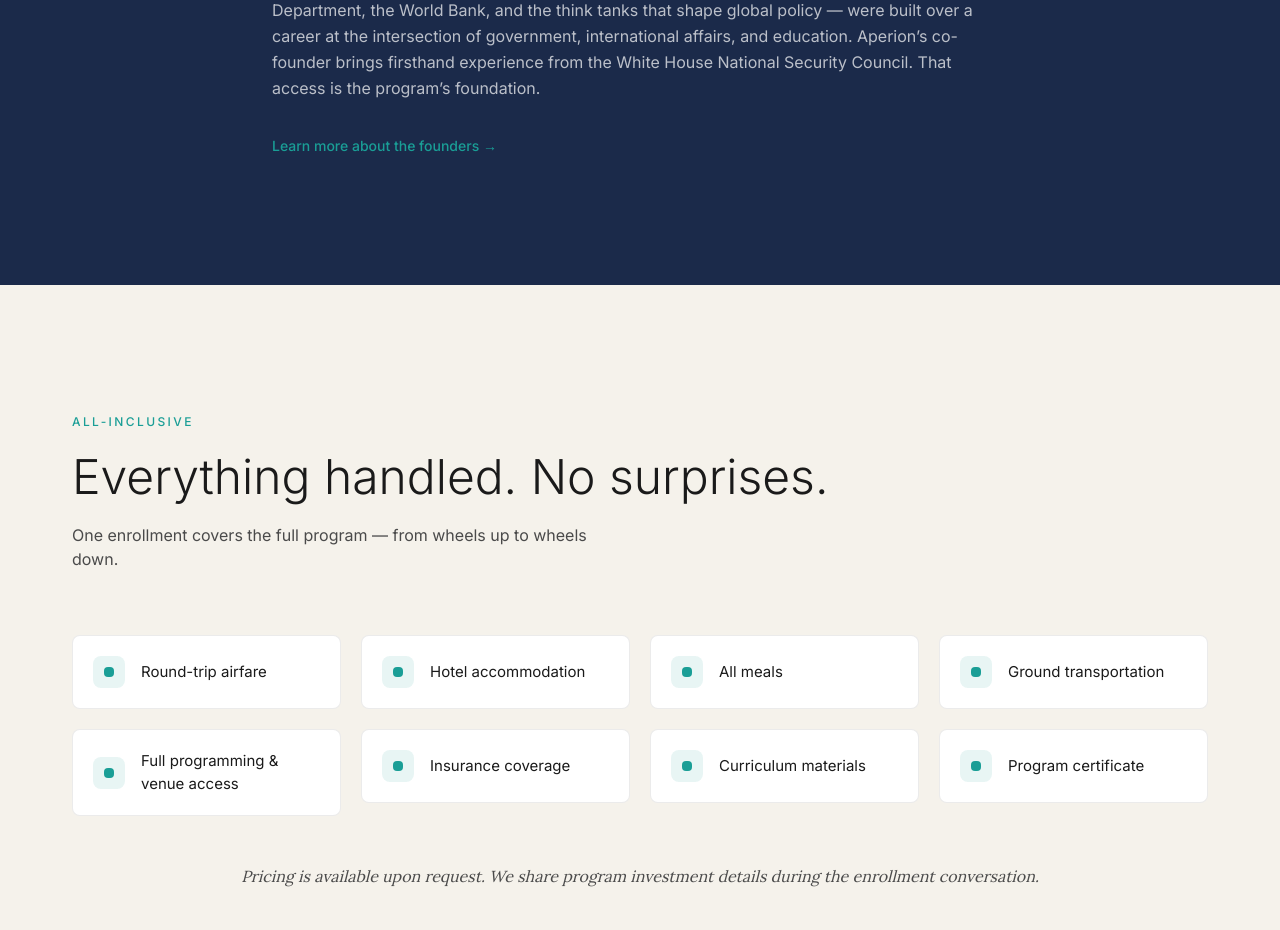
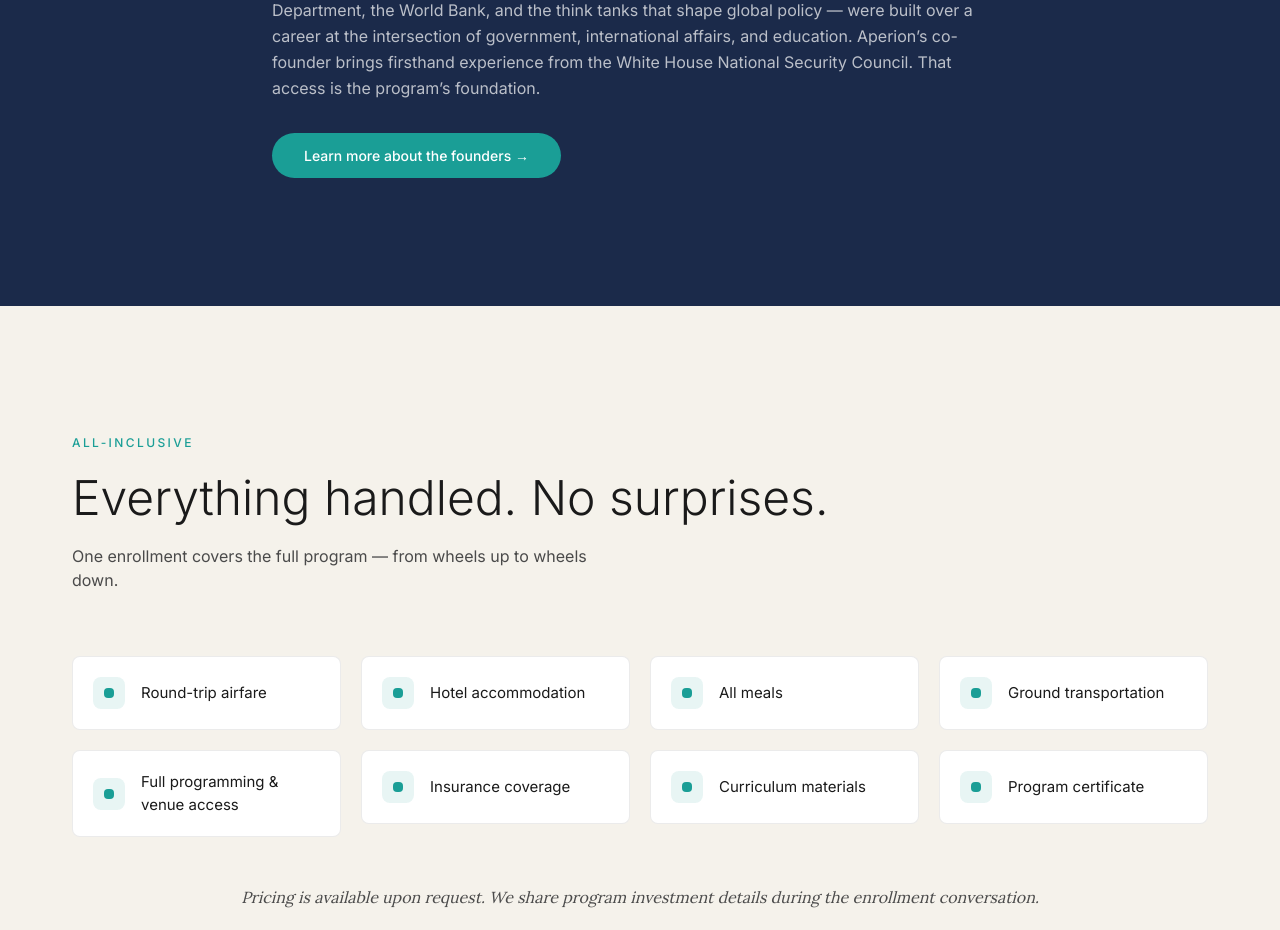
Before and after one commit to dinhminhlai/Aperion-Website, a Next.js app: page /programs/global-affairs in a window 1280 px wide. Shown: the part 7420-8350 px from the top of the page. Built offline with nearby package versions, Linux system fonts and the light colour scheme.

Commit message:
your message here

```diff
--- a/src/app/programs/global-affairs/page.tsx
+++ b/src/app/programs/global-affairs/page.tsx
@@ -574,7 +574,7 @@ export default function GlobalAffairsPage() {
             </p>
             <Link
               href="/about"
-              className="text-[#1A9E96] text-[14px]"
+              className="rounded-full bg-[#1A9E96] px-8 py-3 text-[14px] text-white hover:bg-[#178a83] transition-colors inline-block"
               style={{ fontWeight: 500 }}
             >
               Learn more about the founders &rarr;
--- a/src/app/programs/page.tsx
+++ b/src/app/programs/page.tsx
@@ -503,12 +503,13 @@ export default function ProgramsPage() {
           <FadeIn className="mb-8">
             <div className="bg-white border border-black/[0.08] rounded-lg p-8 lg:p-10 border-l-[4px] border-l-[#4A6D8C]">
               <div className="flex flex-wrap items-center gap-3 mb-4">
-                <span
+                <Link
+                  href="/apply"
                   className="text-[11px] text-white bg-[#1A9E96] px-3 py-1 rounded-full"
                   style={{ fontWeight: 500 }}
                 >
                   NOW ENROLLING
-                </span>
+                </Link>
                 <span className="text-[13px] text-[#4A4A4A]">
                   Washington D.C.
                 </span>
@@ -533,7 +534,7 @@ export default function ProgramsPage() {
               </p>
               <Link
                 href="/programs/global-affairs"
-                className="text-[#1A9E96] text-[14px]"
+                className="rounded-full bg-[#1A9E96] px-8 py-3 text-[14px] text-white hover:bg-[#178a83] transition-colors inline-block"
                 style={{ fontWeight: 500 }}
               >
                 Explore the Program &rarr;
```
